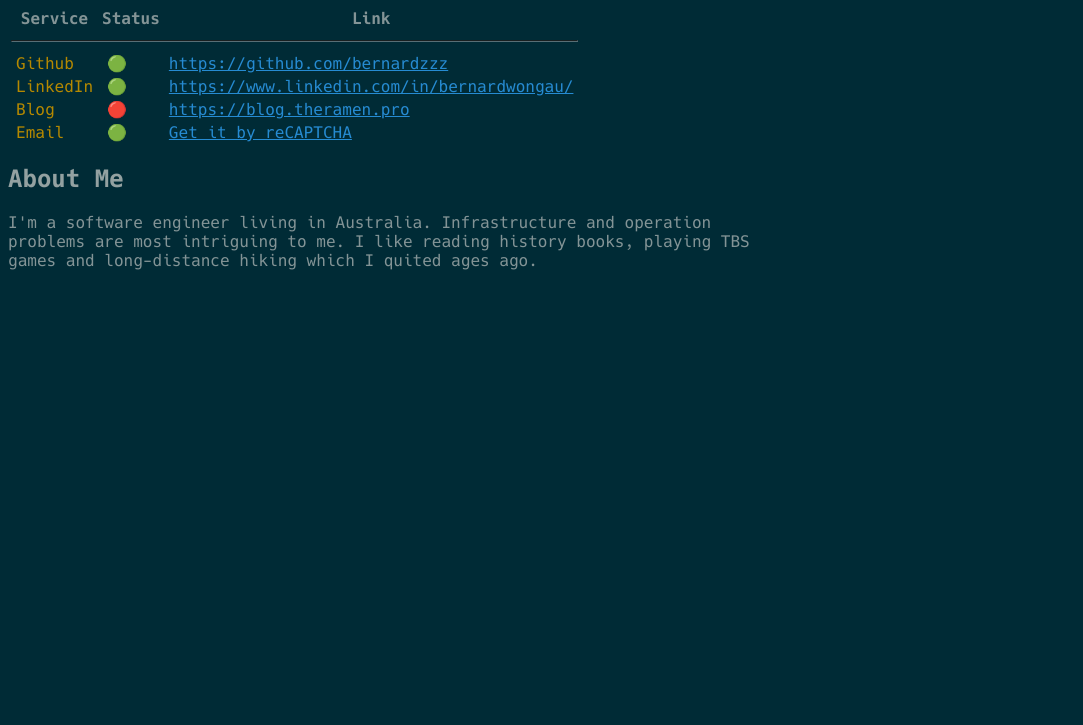
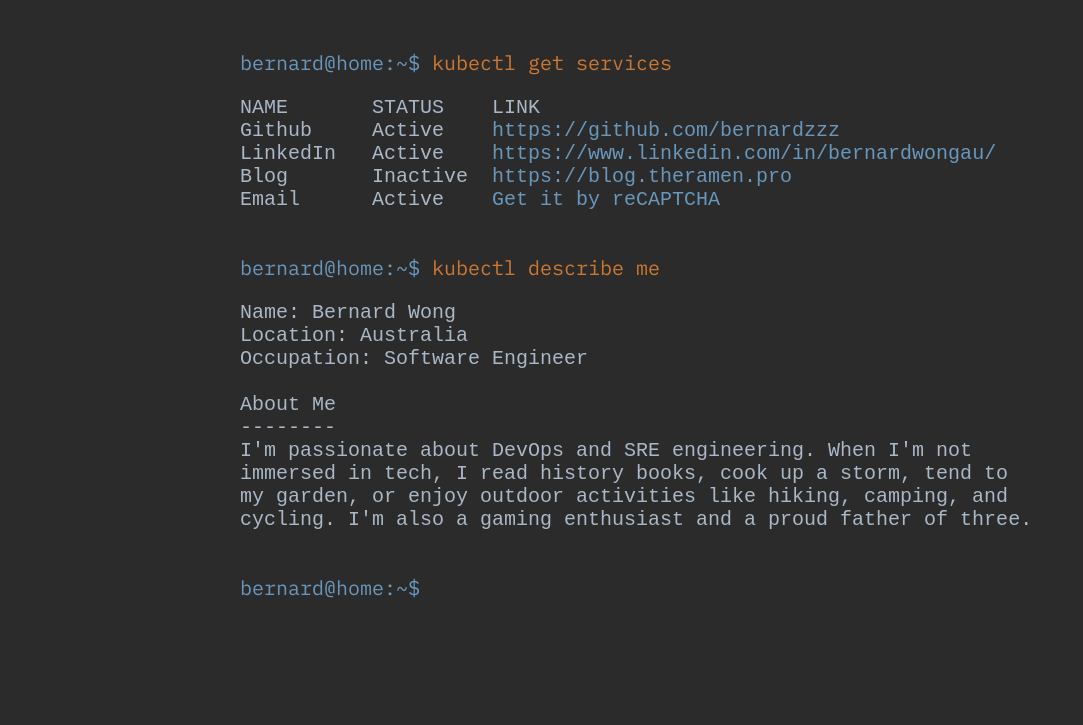
Before and after one commit to bernardzzz/homepage, a plain HTML site: page index.html in a window 1280 px wide. Shown: the part 75-800 px from the top of the page, without its empty margins (0-1083 px from the left). Drawn offline with Linux system fonts and the light colour scheme.

Commit message:
refactor(index): changing style and about me wording

```diff
--- a/assets/stylesheets/style.css
+++ b/assets/stylesheets/style.css
@@ -1,4 +1,11 @@
 @import "fonts.css";
+
+@font-face {
+    font-family: 'IBMPlexMono';
+    src: url('../fonts/IBMPlexMono-Regular-Latin1.woff2') format('woff2');
+    font-weight: normal;
+    font-style: normal;
+}
 
 :root {
     --base03: #002b36;
@@ -20,46 +27,68 @@
 }
 
 body {
-    font-family: Hack;
-    background-color: var(--base03);
+    background-color: #2b2b2b;
+    color: #a9b7c6;
+    font-family: 'IBMPlexMono', monospace;
+    /* Updated font family */
+    margin: 0;
+    padding: 0;
+    display: flex;
+    justify-content: center;
+    align-items: center;
+    height: 100vh;
+    font-size: 20px;
+    /* Increased font size */
 }
 
-a:link {
-    color: var(--blue);
+.terminal-body {
+    width: 80%;
+    max-width: 800px;
+    text-align: left;
 }
 
-a:visited {
-    color: var(--violet);
+.prompt {
+    color: #6897bb;
 }
 
-h1,h2,h3 {
-    color: var(--base1);
+.command {
+    color: #cc7832;
 }
 
-th {
-    color: var(--base0);
+a {
+    color: #6897bb;
+    text-decoration: none;
 }
 
-td {
-    color: var(--yellow);
-    padding-left: 6px;
-    padding-right: 6px;
+a:hover {
+    text-decoration: underline;
 }
 
-p {
-    color: var(--base0);
-    max-width: 80ch;
+pre {
+    white-space: pre-wrap;
+    word-wrap: break-word;
+    color: #a9b7c6;
 }
 
-hr {
-    color: var(--base01);
-    border-color: var(--base01);
+.cursor {
+    display: inline-block;
+    width: 10px;
+    height: 1em;
+    /* Match the font size */
+    background-color: #a9b7c6;
+    animation: blink 1s step-end infinite;
+    vertical-align: middle;
+    /* Align cursor with text */
 }
 
-h1.error {
-    color: var(--red);
+@keyframes blink {
+
+    from,
+    to {
+        background-color: transparent;
+    }
+
+    50% {
+        background-color: #a9b7c6;
+    }
 }
-
-button {
-    font-family: Hack;
-}
--- a/index.html
+++ b/index.html
@@ -1,8 +1,9 @@
 <!doctype html>
 <html lang="en">
+
 <head>
     <meta charset="utf-8">
-    <title>Bernard wong</title>
+    <title>Bernard Wong</title>
     <meta name="description" content="Bernard's homepage">
     <meta name="author" content="Bernard">
     <meta name="robots" content="index, follow">
@@ -12,48 +13,29 @@
     <meta name="theme-color" content="#002b36">
     <meta name="viewport" content="width=device-width, initial-scale=1.0">
 </head>
+
 <body>
-<h1>
-    Bernard's Homepage
-</h1>
-<table>
-    <tbody>
-    <tr>
-        <th>Service</th>
-        <th>Status</th>
-        <th>Link</th>
-    </tr>
-    <tr>
-        <th colspan="3"><hr></th>
-    </tr>
-    <tr>
-        <td>Github</td>
-        <td><span>&#128994;</span></td>
-        <td><a href="https://github.com/bernardzzz">https://github.com/bernardzzz</a></td>
-    </tr>
-    <tr>
-        <td>LinkedIn</td>
-        <td><span>&#128994;</span></td>
-        <td><a href="https://www.linkedin.com/in/bernardwongau/">https://www.linkedin.com/in/bernardwongau/</a></td>
-    </tr>
-    <tr>
-        <td>Blog</td>
-        <td><span>&#128308;</span></td>
-        <td><a href="https://blog.theramen.pro">https://blog.theramen.pro</a></td>
-    </tr>
-    <tr>
-        <td>Email</td>
-        <td><span>&#128994;</span></td>
-        <td><a href="https://theramen.pro/recaptcha.html">Get it by reCAPTCHA</a></td>
-    </tr>
-    </tbody>
-</table>
-<h2>
-    About Me
-</h2>
-<p>
-    I'm a software engineer living in Australia. Infrastructure and operation problems are most intriguing to me. I like
-    reading history books, playing TBS games and long-distance hiking which I quited ages ago.
-</p>
+    <div class="terminal-body">
+        <div class="prompt">bernard@home:~$ <span class="command">kubectl get services</span></div>
+        <pre>
+NAME       STATUS    LINK
+Github     Active    <a href="https://github.com/bernardzzz">https://github.com/bernardzzz</a>
+LinkedIn   Active    <a href="https://www.linkedin.com/in/bernardwongau/">https://www.linkedin.com/in/bernardwongau/</a>
+Blog       Inactive  <a href="https://blog.theramen.pro">https://blog.theramen.pro</a>
+Email      Active    <a href="https://theramen.pro/recaptcha.html">Get it by reCAPTCHA</a>
+        </pre>
+        <div class="prompt">bernard@home:~$ <span class="command">kubectl describe me</span></div>
+        <pre>
+Name: Bernard Wong
+Location: Australia
+Occupation: Software Engineer
+
+About Me
+--------
+I'm passionate about DevOps and SRE engineering. When I'm not immersed in tech, I read history books, cook up a storm, tend to my garden, or enjoy outdoor activities like hiking, camping, and cycling. I'm also a gaming enthusiast and a proud father of three.
+        </pre>
+        <div class="prompt">bernard@home:~$ <span class="cursor"></span></div> <!-- Fake prompt with blinking cursor -->
+    </div>
 </body>
+
 </html>
```
Also changed, not shown: assets/fonts/IBMPlexMono-Regular-Latin1.woff2 (added), assets/fonts/hack-bold.woff (deleted), assets/fonts/hack-bold.woff2 (deleted), assets/fonts/hack-bolditalic.woff (deleted), assets/fonts/hack-bolditalic.woff2 (deleted), assets/fonts/hack-italic.woff (deleted), assets/fonts/hack-italic.woff2 (deleted), assets/fonts/hack-regular.woff (deleted), assets/fonts/hack-regular.woff2 (deleted).
